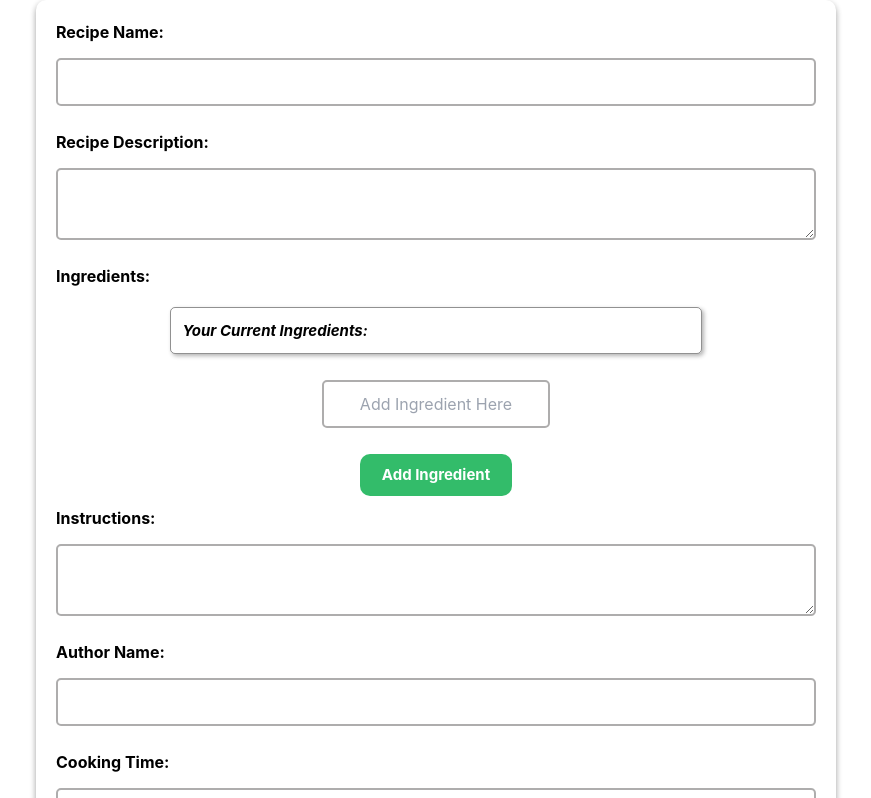
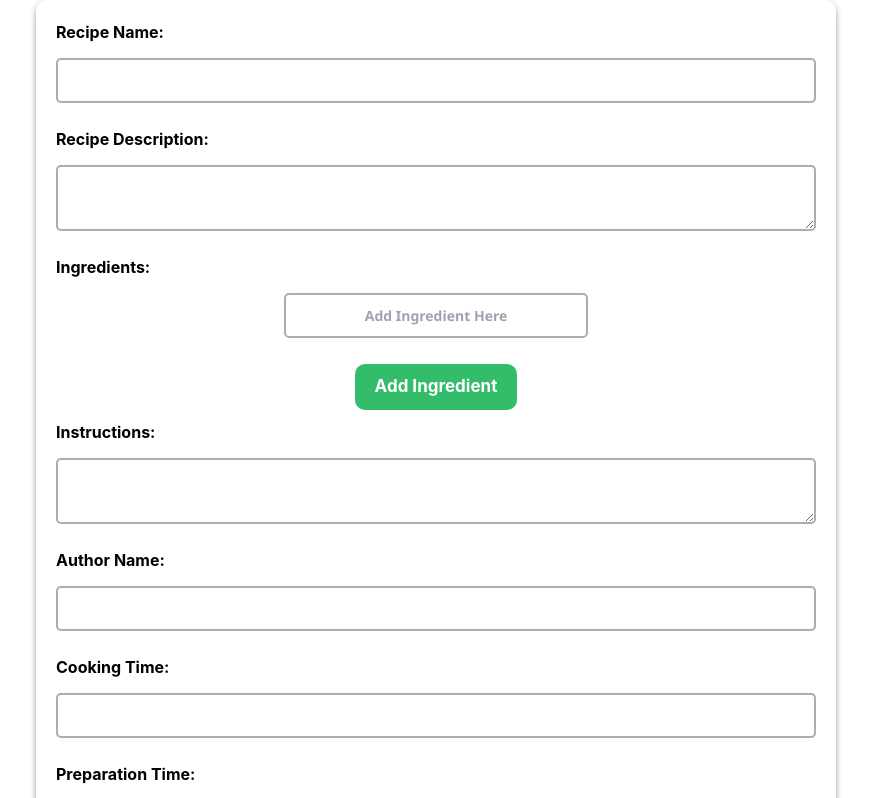
Before and after one commit to addauk/recipe-generator, a React (Create React App) app in the folder frontend/: page /recipe/new in a window 1280 px wide. Shown: the top 798 px of the page, without its empty margins (204-1075 px from the left). Built offline with nearby package versions, Linux system fonts and the light colour scheme.

Commit message:
Redesigned the ingredients

```diff
--- a/frontend/src/components/addNewRecipe/addNewRecipe.css
+++ b/frontend/src/components/addNewRecipe/addNewRecipe.css
@@ -14,21 +14,13 @@ label {
   margin-bottom: -20px;
 }
 
-li {
-  display: flexbox;
-  font-weight: medium;
-  margin-left: 10%;
-  margin-right: 10%;
-}
-
-.ingredient {
+h2 {
+  text-align: center;
+  font-family: 'Segoe UI', Tahoma, Geneva, Verdana, sans-serif;
   font-weight: bold;
-}
-
-h1 {
-  font-weight: bolder;
-  font-size: 15px;
+  font-size: 17px;
   font-style: italic;
+  margin: 2% auto;
 }
 
 input[type="text"],
@@ -37,7 +29,7 @@ textarea {
   padding: 10px;
   border: 2px solid #aeadad;
   border-radius: 5px;
-  font-size: 16px;
+  font-size: 14px;
 }
 
 select {
@@ -68,34 +60,21 @@ input[type="submit"]:hover {
   background-color: #0077A2;
 }
 
-.addedIngredients {
-  display: flexbox;
-  padding: 1.5%;
-  border-radius: 5px;
-  border: 1px solid rgba(0, 0, 0, 0.432);
-  box-shadow: 2px 2px 4px rgba(0, 0, 0, 0.3);
-  margin-bottom: 5px;
-  width: 70%;
-  margin-left: auto;
-  margin-right: auto;
-  margin-top: 2%;
-  margin-bottom: 2%;
-}
-
 .addIngredientTextbox {
-  width: 30%;
+  width: 40%;
+  font-family: 'Segoe UI', Tahoma, Geneva, Verdana, sans-serif;
+  font-weight: bolder;
   text-align: center;
   margin-left: auto;
   margin-right: auto;
 }
 
 .removeIngredientButton {
-  margin-top: -45px;
-  float: right;
+  max-width: auto;
   padding: 10px 20px;
   border: none;
-  border-radius: 25px;
-  background-color: #dc7575;
+  border-radius: 10px;
+  background-color: #de5b5b;
   color: #fff;
   text-align: center;
   font-size: 14px;
@@ -109,15 +88,15 @@ input[type="submit"]:hover {
 }
 
 .addIngredientButton {
-  display: inline-block;
-  width: 20%;
+  display: flexbox;
+  max-width: 40%;
   padding: 10px 20px;
   border: none;
   border-radius: 10px;
   background-color: #33bc6a;
   color: #fff;
   text-align: center;
-  font-size: 15px;
+  font-size: 17px;
   font-weight: bold;
   cursor: pointer;
   transition: background-color 0.3s ease;
@@ -131,32 +110,48 @@ input[type="submit"]:hover {
   background-color: #169c33;
 }
 
-.addedIngedientItem {
-  display:inline;
-  padding: 10px;
-  width: 50%;
-}
-
 .ingredientQtyTextbox {
-  display: flex;
-  justify-content: center;
-  align-items: center;
-  width: 20%;
+  max-width: 20%;
   text-align: center;
+  margin: 2% auto;
+  margin-left: 5%;
+  margin-right: 5%;
 }
 
 .addInstructionsButton {
   display: flexbox;
-  margin-top: 5%;
-  width: auto;
+  max-width: auto;
   padding: 10px 20px;
   border: none;
   border-radius: 10px;
   background-color: #3d7adc;
   color: #fff;
   text-align: center;
-  font-size: 15px;
+  font-size: 14px;
   font-weight: bold;
   cursor: pointer;
   transition: background-color 0.3s ease;
+  margin-right: 5%;
 }
+
+.addInstructionsButton:hover {
+  background-color: #4660b6;
+}
+
+.addedIngedientContainer {
+  width: 100%;
+  overflow: hidden;
+}
+
+.buttonContainer {
+  margin-right: 5%;
+  float: right;
+}
+
+.ingredientsAdded {
+  float: left;
+  margin-top: 2%;
+  font-family: 'Segoe UI', Tahoma, Geneva, Verdana, sans-serif;
+  font-size: larger;
+  margin-left: 5%;
+}
--- a/frontend/src/components/addNewRecipe/addNewRecipe.jsx
+++ b/frontend/src/components/addNewRecipe/addNewRecipe.jsx
@@ -1,8 +1,6 @@
 import { Component } from "react";
 import '../addNewRecipe/addNewRecipe.css'
 import axios from "axios";
-import ingredientsList from '../ingredientList/IngredientList';
-
 class AddNewRecipe extends Component {
   constructor(props) {
     super(props);
@@ -22,7 +20,23 @@ class AddNewRecipe extends Component {
     TotalTime: '',
     RecipeCategory: 'Breakfast',
     RecipeServings: '',
-    ImageLinks: []
+    ImageLinks: [],
+    isModalOpen: false,
+    selectedIngredientIndex: null
+   }
+
+   handleOpenModal = (index) => {
+    this.setState({
+      isModalOpen: true,
+      selectedIngredientIndex: index
+    });
+   };
+
+   handleCloseModal = () => {
+    this.setState({
+      isModalOpen: false,
+      selectedIngredientIndex: null,
+    })
    }
 
    handleAddIngredient = () => {
@@ -83,12 +97,37 @@ class AddNewRecipe extends Component {
           <textarea required id="recipe-description" name="recipe-description" value={this.state.Description} onChange={(event) => this.setState({Description: event.target.value})}></textarea><br/>
 
           <label htmlFor="ingredients">Ingredients:</label><br/>
-          <div className="addedIngredients">
-            <h1>Your Current Ingredients:</h1>
+          {this.state.Ingredients.map((ingredient, index) => (
+                <div className="addedIngedientContainer" key={index}>
+                  <div className="ingredientsAdded">
+                    <label className="ingredientName">{ingredient}</label>
+                  </div>
+                  <div className="buttonContainer">
+                    <input
+                    required
+                    className="ingredientQtyTextbox"
+                    type="text"
+                    id={`ingredient-quantities-${index}`}
+                    name={`ingredient-quantities-${index}`}
+                    value={this.state.IngredientQuantities[index]}
+                    onChange={(event) => {
+                      const newIngredientQuantities = [...this.state.IngredientQuantities];
+                      newIngredientQuantities[index] = event.target.value;
+                      this.setState({ IngredientQuantities: newIngredientQuantities });
+                    }}
+                    placeholder="Qty"/>
+                    <button className="addInstructionsButton" onClick={() => this.handleOpenModal(index)}>Add Instructions</button>
+                    <button className="removeIngredientButton" onClick={() => this.handleRemoveIngredient(index)}>Remove Ingredient</button>
+                  </div>
+                </div>
+            ))}
+          {/* <div className="addedIngredients">
+            <h2>Your Current Ingredients:</h2>
+            <hr />
             {this.state.Ingredients.map((ingredient, index) => (
               <div className="addedIngedientItem" key={index}>
-                <li>
-                  <a className="ingredient">{ingredient}</a>
+                <ul>
+                  <li className="ingredient">{ingredient}</li>
                   <input
                     required
                     className="ingredientQtyTextbox"
@@ -103,21 +142,13 @@ class AddNewRecipe extends Component {
                     }}
                     placeholder="Qty"
                   />
-                  <button
-                  className="addInstructionsButton"
-                  onClick={() => this.handleOpenModal(index)}>Add Instructions</button>
-                  <button
-                    className="removeIngredientButton"
-                    onClick={() => this.handleRemoveIngredient(index)}
-                  >
-                    Remove Ingredient
-                  </button>
-                </li>
-                <br />
+                  <button className="addInstructionsButton" onClick={() => this.handleOpenModal(index)}>Add Instructions</button>
+                  <button className="removeIngredientButton" onClick={() => this.handleRemoveIngredient(index)}>Remove Ingredient</button>
+                </ul>
                 <hr />
               </div>
             ))}
-          </div>
+          </div> */}
           <input className="addIngredientTextbox" type="text" id="ingredients" name="ingredients" value={this.state.inputValue} onChange={(event) => this.setState({inputValue: event.target.value})} placeholder="Add Ingredient Here"/><br/>
           <button className="addIngredientButton" onClick={this.handleAddIngredient}>Add Ingredient</button>
 
@@ -153,8 +184,6 @@ class AddNewRecipe extends Component {
           <button type="button" value="Submit" onClick={this.handleSubmit}>Submit Recipe</button>
         </form>
       </div>
-
-
     );
   }
 }
--- a/package.json
+++ b/package.json
@@ -1,5 +1,6 @@
 {
   "dependencies": {
-    "express": "^4.18.2"
+    "express": "^4.18.2",
+    "react-bootstrap": "^2.7.2"
   }
 }
```
Also changed, not shown: 1 other file (tests, documents, lock files or other folders).
